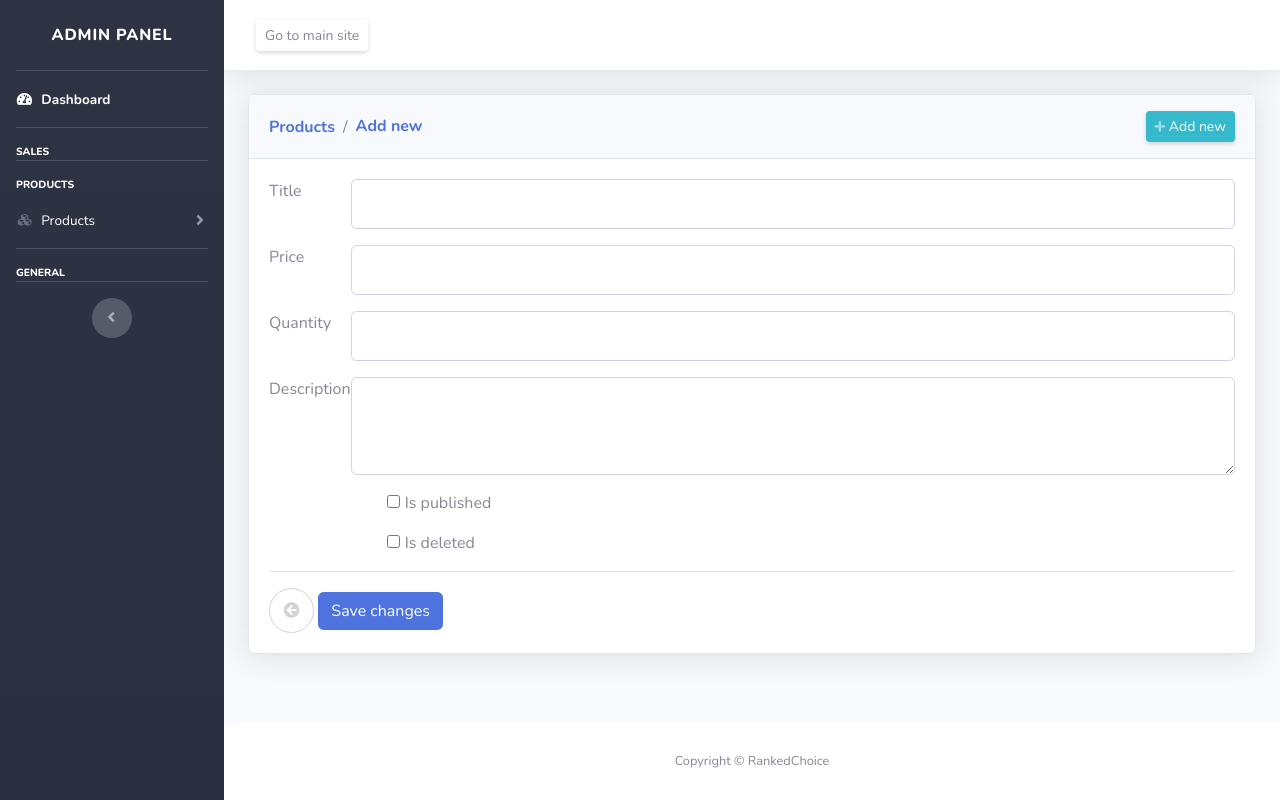
After one commit to AntonKarabasov/ClothingStore, a Symfony app: template templates/admin/product/edit.html.twig in a window 1280 px wide. The commit adds this page. Run offline with Twig, Linux system fonts and the light colour scheme; the template is opened without the code that fills it, so the values that code supplies are empty; form fields are guessed from the names that the template uses; some libraries are stand-ins or nearby versions.

Commit message:
1. Created list page products 2. Created edit page product

```diff
--- a/src/Command/AddUserCommand.php
+++ b/src/Command/AddUserCommand.php
@@ -119,7 +119,6 @@ class AddUserCommand extends Command
     }
 
     //Напишем метод для создания пользователя
-
     /**
      * @param string $email
      * @param string $password
--- /dev/null
+++ b/templates/admin/_embed/_card/_header_action.html.twig
@@ -0,0 +1,6 @@
+<div class="d-flex justify-content-between align-items-center">
+    <h6 class="m-0 font-weight-bold text-primary">{{ sectionTitle }}</h6>
+    <a href="{{ actionUrl }}" class="d-none d-sm-inline-block btn btn-sm btn-info shadow-sm">
+        <i class="fas fa-plus fa-sm text-white-50"></i> Add new
+    </a>
+</div>
--- a/templates/admin/_embed/_main/_sidebar.html.twig
+++ b/templates/admin/_embed/_main/_sidebar.html.twig
@@ -24,6 +24,20 @@
         Products
     </div>
 
+    <li class="nav-item">
+        <a class="nav-link collapsed" href="#" data-toggle="collapse" data-target="#collapseProducts"
+           aria-expanded="true" aria-controls="collapseProducts">
+            <i class="fas fa-fw fa-cubes"></i>
+            <span>Products</span>
+        </a>
+        <div id="collapseProducts" class="collapse" aria-labelledby="headingPages" data-parent="#accordionSidebar">
+            <div class="py-2 collapse-inner">
+                <a class="collapse-item" href="{{ path('admin_product_list') }}">All list</a>
+                <a class="collapse-item" href="{{ path('admin_product_add') }}">Add new</a>
+            </div>
+        </div>
+    </li>
+
     <hr class="sidebar-divider">
 
     <div class="sidebar-heading">
--- a/templates/admin/base.html.twig
+++ b/templates/admin/base.html.twig
@@ -12,6 +12,6 @@
     {% block stylesheets %}{% endblock %}
 </head>
 
-    {% block layout_body %}{% endblock %}
-    <script href="{{ asset('build/section-admin.e07769c5.js') }}"></script>
+{% block layout_body %}{% endblock %}
+<script src="{{ asset('build/section-admin.e07769c5.js') }}"></script>
 </html>
--- /dev/null
+++ b/templates/admin/product/edit.html.twig
@@ -0,0 +1,137 @@
+{% extends 'admin/layout/layout_main.html.twig' %}
+
+{% block title_detailed %}Edit Product{% endblock %}
+
+{% block body %}
+    <div class="card shadow mb-4">
+        <div class="card-header py-3">
+            <div class="d-flex justify-content-between align-items-center">
+                <div class="d-flex align-items-center">
+                    <a href="{{ path('admin_product_list') }}" class="font-weight-bold text-primary">Products</a>
+                    <div class="ml-2 mr-2">/</div>
+                    <h6 class="m-0 font-weight-bold text-primary">
+                        {% if product.id %}
+                            Edit
+                        {% else %}
+                            Add new
+                        {% endif %}
+                    </h6>
+                </div>
+                <a href="{{ path('admin_product_add') }}" class="d-none d-sm-inline-block btn btn-sm btn-info shadow-sm">
+                    <i class="fas fa-plus fa-sm text-white-50"></i> Add new
+                </a>
+            </div>
+        </div>
+        <div class="card-body">
+            {{ form_start(form) }}
+            <div class="form-group row">
+                <div class="col-md-1">
+                    {{ form_label(form.title) }}
+                </div>
+                <div class="col-md-11">
+                    {{ form_widget(form.title) }}
+                    <div class="form-error">
+                        {{ form_errors(form.title) }}
+                    </div>
+                </div>
+            </div>
+
+            <div class="form-group row">
+                <div class="col-md-1">
+                    {{ form_label(form.price) }}
+                </div>
+                <div class="col-md-11">
+                    {{ form_widget(form.price) }}
+                    <div class="form-error">
+                        {{ form_errors(form.price) }}
+                    </div>
+                </div>
+            </div>
+
+            <div class="form-group row">
+                <div class="col-md-1">
+                    {{ form_label(form.quantity) }}
+                </div>
+                <div class="col-md-11">
+                    {{ form_widget(form.quantity) }}
+                    <div class="form-error">
+                        {{ form_errors(form.quantity) }}
+                    </div>
+                </div>
+            </div>
+
+            <div class="form-group row">
+                <div class="col-md-1">
+                    {{ form_label(form.description) }}
+                </div>
+                <div class="col-md-11">
+                    {{ form_widget(form.description) }}
+                    <div class="form-error">
+                        {{ form_errors(form.description) }}
+                    </div>
+                </div>
+            </div>
+
+            <div class="form-group row">
+                <div class="col-md-1"></div>
+                <div class="col-md-11 pl-5">
+                    {{ form_widget(form.isPublished) }}
+                    {{ form_label(form.isPublished) }}
+                    <div class="form-error">
+                        {{ form_errors(form.isPublished) }}
+                    </div>
+                </div>
+            </div>
+
+            <div class="form-group row">
+                <div class="col-md-1"></div>
+                <div class="col-md-11 pl-5">
+                    {{ form_widget(form.isDeleted) }}
+                    {{ form_label(form.isDeleted) }}
+                    <div class="form-error">
+                        {{ form_errors(form.isDeleted) }}
+                    </div>
+                </div>
+            </div>
+
+            <hr/>
+            <div class="d-flex justify-content-between align-items-center">
+                <div>
+                    <a href="{{ path('admin_product_list') }}" class="btn btn-default btn-return">
+                        <i class="fas fa-arrow-circle-left"></i>
+                    </a>
+                    <button type="submit" class="btn btn-primary">
+                        Save changes
+                    </button>
+                </div>
+                {% if product.id %}
+                    <a class="btn btn-white" data-toggle="modal" data-target="#approveDeleteModal">
+                        <i class="fas fa-times fa-sm"></i> Delete row
+                    </a>
+                {% endif %}
+            </div>
+            {{ form_rest(form) }}
+            {{ form_end(form) }}
+        </div>
+    </div>
+
+    {% if product.id %}
+        <div class="modal fade" id="approveDeleteModal" tabindex="-1" role="dialog" aria-hidden="true">
+            <div class="modal-dialog" role="document">
+                <div class="modal-content">
+                    <div class="modal-header">
+                        <h5 class="modal-title">Are you sure?</h5>
+                        <button class="close" type="button" data-dismiss="modal" aria-label="Close">
+                            <span aria-hidden="true">×</span>
+                        </button>
+                    </div>
+                    <div class="modal-body">Product will be deleted.</div>
+                    <div class="modal-footer">
+                        <button class="btn btn-secondary" type="button" data-dismiss="modal">Cancel</button>
+                        <a class="btn btn-primary" href="{{ path('admin_product_delete', {'id': product.id}) }}">Delete row</a>
+                    </div>
+                </div>
+            </div>
+        </div>
+    {% endif %}
+{% endblock %}
```
Also changed, not shown: src/Controller/Admin/ProductController.php (added, +65 -0 lines), src/Controller/DefaultController.php (+0 -44 lines), src/Form/EditProductFormType.php (+47 -4 lines), templates/admin/product/list.html.twig (added, +51 -0 lines), templates/main/default/edit_product.html.twig (deleted, +0 -36 lines).
